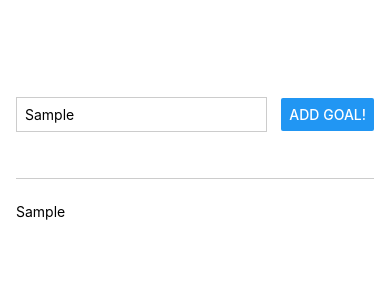
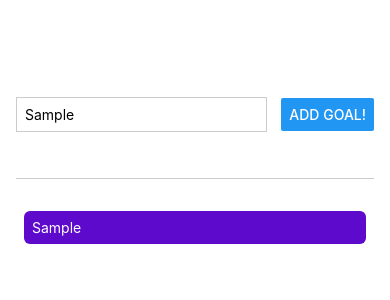
Before and after one commit to bqfan/React-Native-Crash-Course, a React Native app: screen / in a window 390 px wide. Both pictures are taken after typing "Sample" into the empty fields and a click on the button "ADD GOAL!". Shown: the top 300 px of the page. Built offline with nearby package versions, Linux system fonts and the light colour scheme.

Commit message:
Platform-specific styling.

```diff
--- a/App.js
+++ b/App.js
@@ -26,7 +26,11 @@
         <Button title='Add goal!' onPress={addGoalHandler} />
       </View>
       <View style={styles.goalsContainer}>
-         {courseGoals.map((goal, index) => <Text key={index}>{goal}</Text>) }
+         {courseGoals.map((goal, index) => (
+            <View style={styles.goalItem} key={index}>
+              <Text style={styles.goalText}>{goal}</Text>
+            </View>
+          ))}
       </View>
     </View>
   );
@@ -46,7 +50,7 @@
     alignItems: 'center',
     marginBottom: 24,
     borderBottomWidth: 1,
-    borderBottomColor: '#cccccc',
+    borderBottomColor: '#cccccc'
   },
 
   textInput: {
@@ -58,6 +62,17 @@
   },
 
   goalsContainer: {
-    flex: 5,
+    flex: 5
+  },
+
+  goalItem: {
+    margin: 8,
+    padding: 8,
+    borderRadius: 6,
+    backgroundColor: '#5e0acc'
+  },
+
+  goalText: {
+    color: 'white'
   }
 });
```
